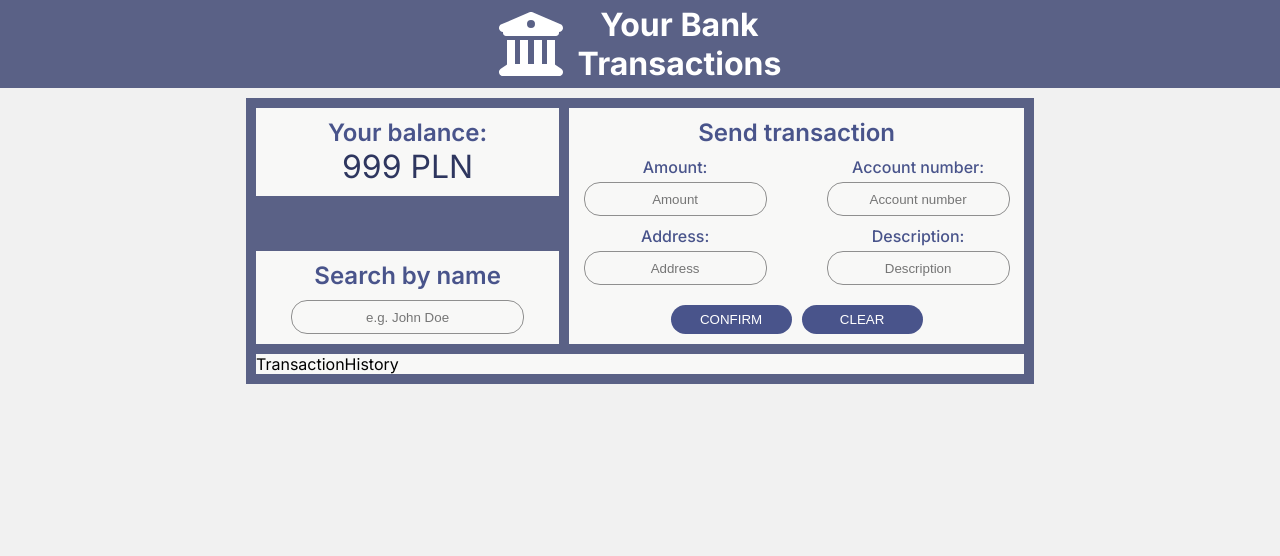
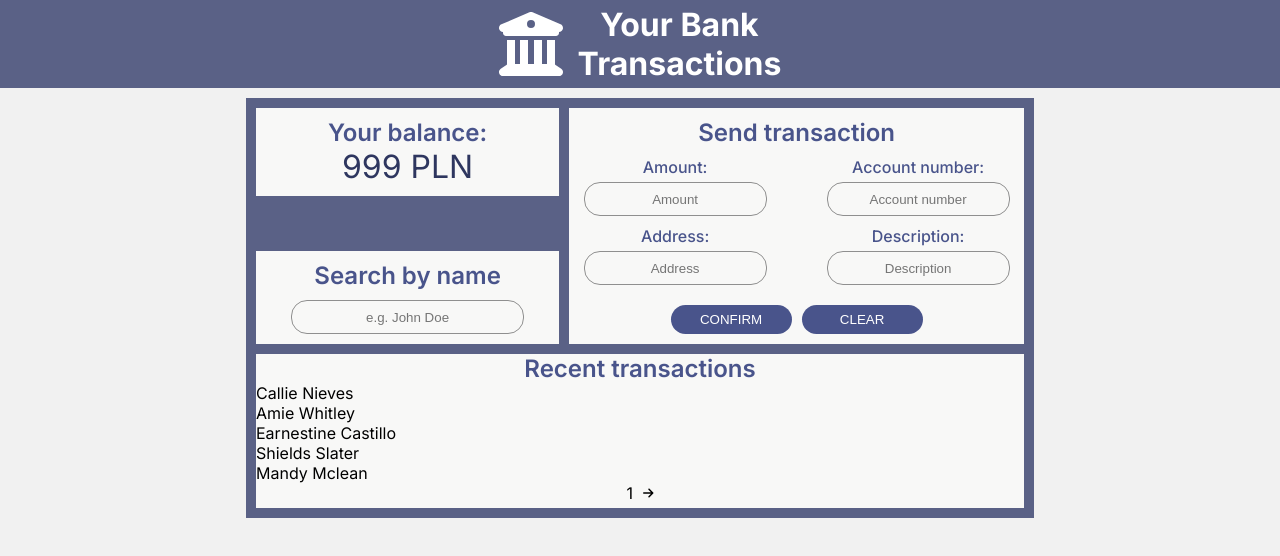
Before and after one commit to zxcvego/bank-transactions, a React (Create React App) app: page / in a window 1280 px wide. Shown: the top 556 px of the page. Built offline with nearby package versions, Linux system fonts and the light colour scheme; data requests are answered from the project's data file.

Commit message:
feat: transaction history pagination

```diff
--- a/src/components/content/Content.tsx
+++ b/src/components/content/Content.tsx
@@ -1,11 +1,37 @@
-import React from "react";
+import React, { useEffect, useState } from "react";
 import Balance from "./balance/Balance";
 import styles from "./Content.module.css";
 import Filter from "./filter/Filter";
 import SendTransaction from "./sendtransaction/SendTransaction";
 import TransactionHistory from "./transactionshistory/TransactionHistory";
 
+export interface TransactionDetails {
+	id: number;
+	amount: number;
+	beneficiary: string;
+	account: string;
+	address: string;
+	date: string;
+	description: string;
+}
+
+const API_URL = "http://localhost:3001/transactions";
+
 const Content = () => {
+	const [transactionDetails, setTransactionDetails] = useState<
+		TransactionDetails[]
+	>([]);
+	const [fetchingData, setFetchingData] = useState<boolean>(true);
+
+	useEffect(() => {
+		fetch(API_URL)
+			.then((response) => response.json())
+			.then((data) => {
+				setTransactionDetails(data);
+				setFetchingData(false);
+			});
+	}, []);
+
 	return (
 		<main>
 			<div className={styles.container}>
@@ -18,7 +44,9 @@ const Content = () => {
 						<SendTransaction />
 					</div>
 				</div>
-				<TransactionHistory />
+				{fetchingData ? null : (
+					<TransactionHistory transactionDetails={transactionDetails} />
+				)}
 			</div>
 		</main>
 	);
--- a/src/components/content/transactionshistory/TransactionHistory.module.css
+++ b/src/components/content/transactionshistory/TransactionHistory.module.css
@@ -0,0 +1,16 @@
+.pagination {
+	display: flex;
+	gap: 10px;
+	justify-content: center;
+	align-items: center;
+	padding-bottom: 5px;
+	user-select: none;
+}
+
+.pagination svg {
+	cursor: pointer;
+}
+
+.transactions h1 {
+	text-align: center;
+}
--- a/src/components/content/transactionshistory/TransactionHistory.tsx
+++ b/src/components/content/transactionshistory/TransactionHistory.tsx
@@ -1,8 +1,74 @@
-import React from "react";
+import React, { useState } from "react";
 import styles from "./TransactionHistory.module.css";
+import { TransactionDetails } from "../Content";
+import SingleTransaction from "./singletransaction/SingleTransaction";
+import { faArrowLeft, faArrowRight } from "@fortawesome/free-solid-svg-icons";
+import { FontAwesomeIcon } from "@fortawesome/react-fontawesome";
 
-const TransactionHistory = () => {
-	return <div>TransactionHistory</div>;
+enum RANGE_OPERATION {
+	INCREASE,
+	DECREASE,
+}
+
+const transactionsOnPage = 5;
+
+const TransactionHistory = ({
+	transactionDetails,
+}: {
+	transactionDetails: TransactionDetails[];
+}) => {
+	const [startOfRange, setStartOfRange] = useState<number>(0);
+	const [endOfRange, setEndOfRange] = useState<number>(5);
+	const page = endOfRange / transactionsOnPage;
+
+	const changeRange = (operation: RANGE_OPERATION) => {
+		switch (operation) {
+			case RANGE_OPERATION.INCREASE:
+				setStartOfRange(startOfRange + 5);
+				setEndOfRange(endOfRange + 5);
+				break;
+			case RANGE_OPERATION.DECREASE:
+				setStartOfRange(startOfRange - 5);
+				setEndOfRange(endOfRange - 5);
+		}
+	};
+
+	const showPagination = () => {
+		return (
+			<>
+				{startOfRange !== 0 ? (
+					<FontAwesomeIcon
+						icon={faArrowLeft}
+						size="xs"
+						onClick={() => changeRange(RANGE_OPERATION.DECREASE)}
+					/>
+				) : null}
+
+				<p>{page}</p>
+				{!(endOfRange + 5 > transactionDetails.length) ? (
+					<FontAwesomeIcon
+						icon={faArrowRight}
+						size="xs"
+						onClick={() => changeRange(RANGE_OPERATION.INCREASE)}
+					/>
+				) : null}
+			</>
+		);
+	};
+
+	return (
+		<section>
+			<div className={styles.transactions}>
+				<h1>Recent transactions</h1>
+				{transactionDetails
+					.map((transaction: TransactionDetails) => (
+						<SingleTransaction key={transaction.id} {...transaction} />
+					))
+					.slice(startOfRange, endOfRange)}
+				<div className={styles.pagination}>{showPagination()}</div>
+			</div>
+		</section>
+	);
 };
 
 export default TransactionHistory;
--- /dev/null
+++ b/src/components/content/transactionshistory/singletransaction/SingleTransaction.tsx
@@ -0,0 +1,16 @@
+import React from "react";
+import styles from "./SingleTransaction.module.css";
+import { TransactionDetails } from "../../Content";
+
+const SingleTransaction = ({
+	amount,
+	beneficiary,
+	account,
+	address,
+	date,
+	description,
+}: TransactionDetails) => {
+	return <div>{beneficiary}</div>;
+};
+
+export default SingleTransaction;
```
Also changed, not shown: src/components/content/transactionshistory/singletransaction/SingleTransaction.module.css (added).
